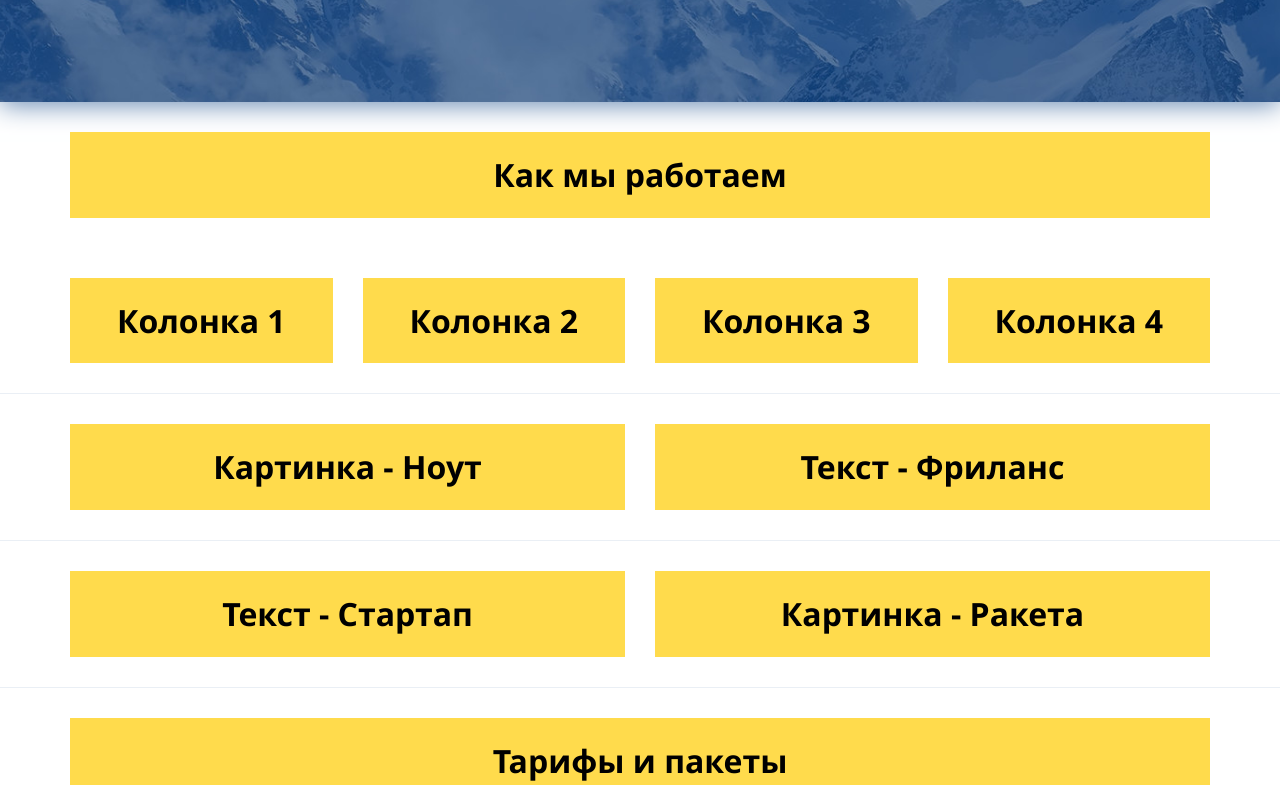
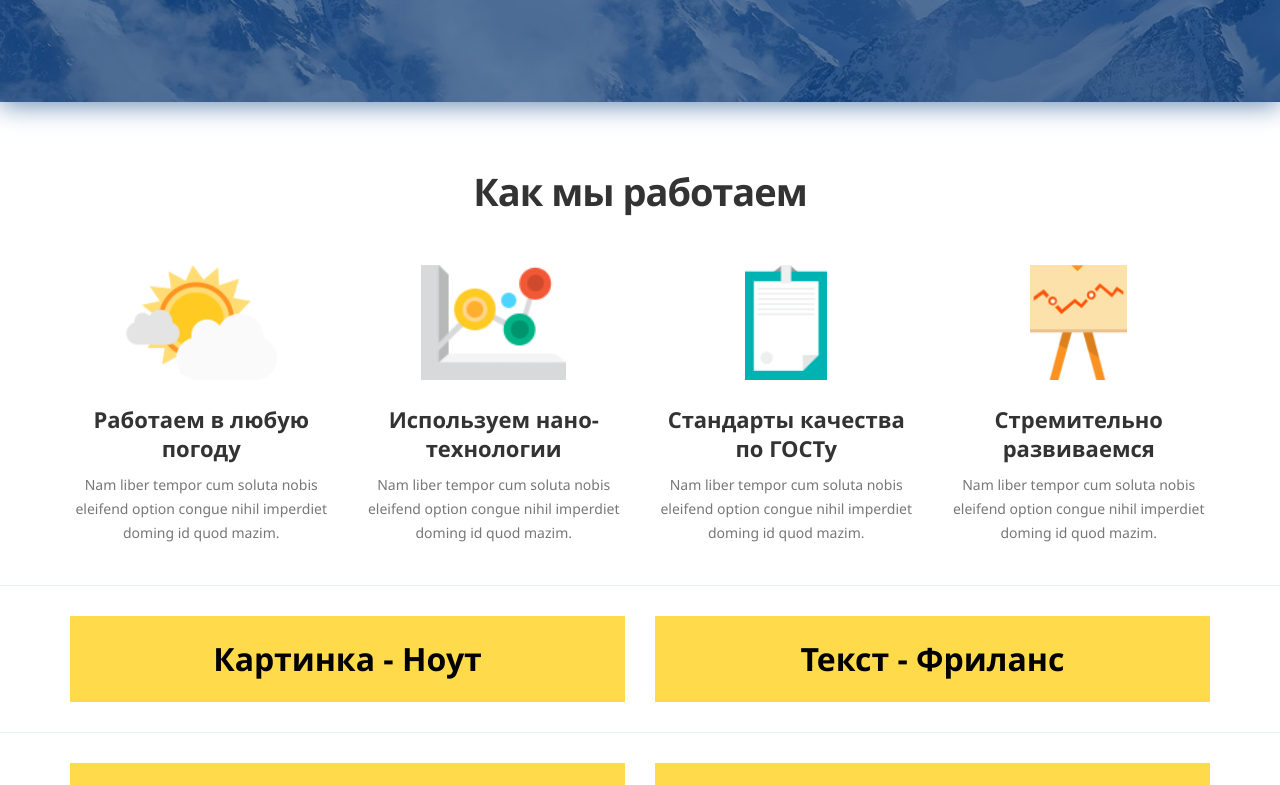
Before and after one commit to alina-antonova-web/apollo, a plain HTML site: page index.html in a window 1280 px wide. Shown: the part 496-1281 px from the top of the page. Drawn offline with Linux system fonts and the light colour scheme.

Commit message:
How we work

```diff
--- a/index.html
+++ b/index.html
@@ -33,7 +33,7 @@
 
 	<!-- Logo -->
 	<div class="container">
-		<div class="logo">
+		<div class="logo" id="main">
 			<div class="logo__name">Аполло 404</div>
 			<div class="logo__slogan">Хостинг компания</div>
 		</div>
@@ -47,8 +47,8 @@
 		</div>
 		<div class="container container--no-padding">
 			<ul id="navigation__items">
-			  <li><a href="#">Главная</a></li>
-			  <li><a href="#">Как мы работаем</a></li>
+			  <li><a href="#main">Главная</a></li>
+			  <li><a href="#work">Как мы работаем</a></li>
 			  <li><a href="#">Фрилансерам</a></li>
 			  <li><a href="#">Стартапам</a></li>
 			  <li><a href="#">Тарифы</a></li>
@@ -145,19 +145,39 @@
 
 	<!-- How we work -->
 	<div class="container">
-		<div class="block">Как мы работаем</div>
+		<div class="work-header" id="work">Как мы работаем</div>
 		<div class="row">
-			<div class="col-xs-12 col-sm-6  col-lg-3">
-				<div class="block">Колонка 1</div>
+			<div class="col-xs-12 col-sm-6 col-lg-3">
+				<div class="work-property">
+					<img class="work-property__img" src="img/images/weather.png" alt="">
+					<div class="work-property__title">Работаем в любую погоду</div>
+					<div class="work-property__description">
+					Nam liber tempor cum soluta nobis eleifend option congue nihil imperdiet doming id quod mazim.</div>
+				</div>
 			</div>
 			<div class="col-xs-12 col-sm-6  col-lg-3">
-				<div class="block">Колонка 2</div>
+				<div class="work-property">
+					<img class="work-property__img" src="img/images/graph.png" alt="">
+					<div class="work-property__title">Используем нано-технологии</div>
+					<div class="work-property__description">
+					Nam liber tempor cum soluta nobis eleifend option congue nihil imperdiet doming id quod mazim.</div>
+				</div>
 			</div>
 			<div class="col-xs-12 col-sm-6  col-lg-3">
-				<div class="block">Колонка 3</div>
+				<div class="work-property">
+					<img class="work-property__img" src="img/images/flipchart.png" alt="">
+					<div class="work-property__title">Cтандарты качества по ГОСТу</div>
+					<div class="work-property__description">
+					Nam liber tempor cum soluta nobis eleifend option congue nihil imperdiet doming id quod mazim.</div>
+				</div>
 			</div>
 			<div class="col-xs-12 col-sm-6  col-lg-3">
-				<div class="block">Колонка 4</div>
+				<div class="work-property">
+					<img class="work-property__img" src="img/images/presentation.png" alt="">
+					<div class="work-property__title">Стремительно развиваемся</div>
+					<div class="work-property__description">
+					Nam liber tempor cum soluta nobis eleifend option congue nihil imperdiet doming id quod mazim.</div>
+				</div>
 			</div>
 		</div>
 	</div>
--- a/less/main.less
+++ b/less/main.less
@@ -8,3 +8,4 @@
 @import 'sections/_navigation';
 @import 'sections/_slider';
 @import 'sections/_top-slider-theme.less';
+@import 'sections/_work.less';
--- /dev/null
+++ b/less/sections/_work.less
@@ -0,0 +1,48 @@
+.work-header {
+	font-weight: 700;
+	font-size: 28px;
+	line-height: 38px;
+	letter-spacing: -1px;
+	text-align: center;
+	margin-top: 40px;
+	margin-bottom: 40px;
+	color: #333;
+
+	@media only screen and (min-width: 992px) {
+		font-size: 38px;
+		line-height: 48px;
+		margin-top: 65px;
+		margin-bottom: 50px;
+	}
+}
+
+.work-property {
+	text-align: center;
+	padding-bottom: 40px;
+}
+
+.work-property__img {
+	margin-bottom: 25px;
+	height: 115px;
+}
+
+.work-property__title {
+	font-weight: 700;
+	font-size: 18px;
+	line-height: 24px;
+	padding-bottom: 10px;
+	color: #333;
+
+	@media only screen and (min-width: 992px) {
+		font-size: 22px;
+		line-height: 29px;
+	}
+}
+
+.work-property__description {
+	font-size: 14px;
+	line-height: 24px;
+	color: #777;
+	width: 260px;
+	margin: auto;
+}
```
Also changed, not shown: css/main.css.
